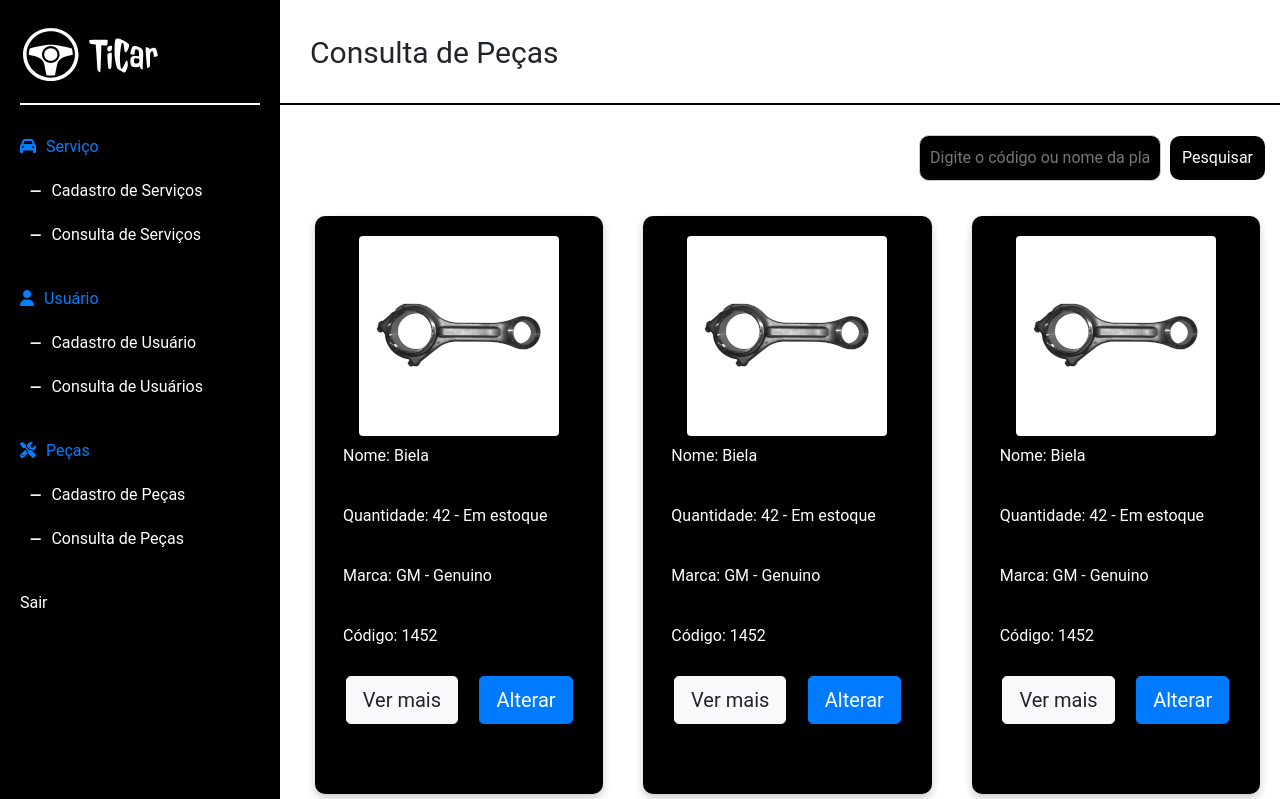
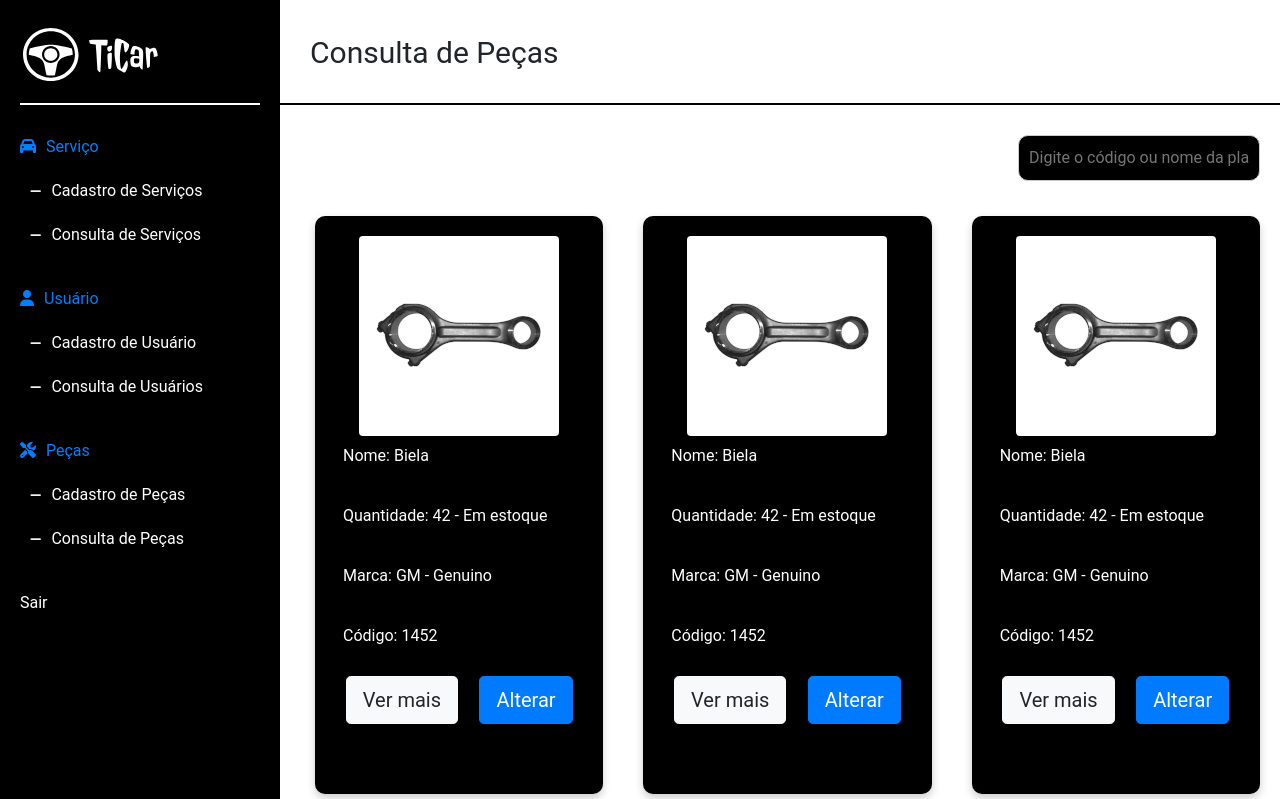
Before and after one commit to Allysson1/Sistema-Gerenciador-de-Oficinas, a PHP site: page /TGFatec/views/ConsultaPeca.php in a window 1280 px wide. Shown: the top 799 px of the page. Run offline with PHP 8.4, Linux system fonts and the light colour scheme; some libraries are stand-ins or nearby versions.

Commit message:
botaoRetirado

```diff
--- a/views/ConsultaPeca.php
+++ b/views/ConsultaPeca.php
@@ -34,7 +34,6 @@
                                 type="text"
                                 class="inputPesquisaHome"
                                 placeholder="Digite o código ou nome da placa...">
-                            <button class="botaoPesquisaHome">Pesquisar</button>
                         </div>
                     </div>
                 </div>
--- a/views/home.php
+++ b/views/home.php
@@ -32,7 +32,6 @@
                 <div class="containerPesquisaHome ml-auto">
                     <div class="col-12">
                         <input type="text" class="inputPesquisaHome" placeholder="Digite a placa...">
-                        <button class="botaoPesquisaHome">Pesquisar</button>
                     </div>
                 </div>
             </div>
```
